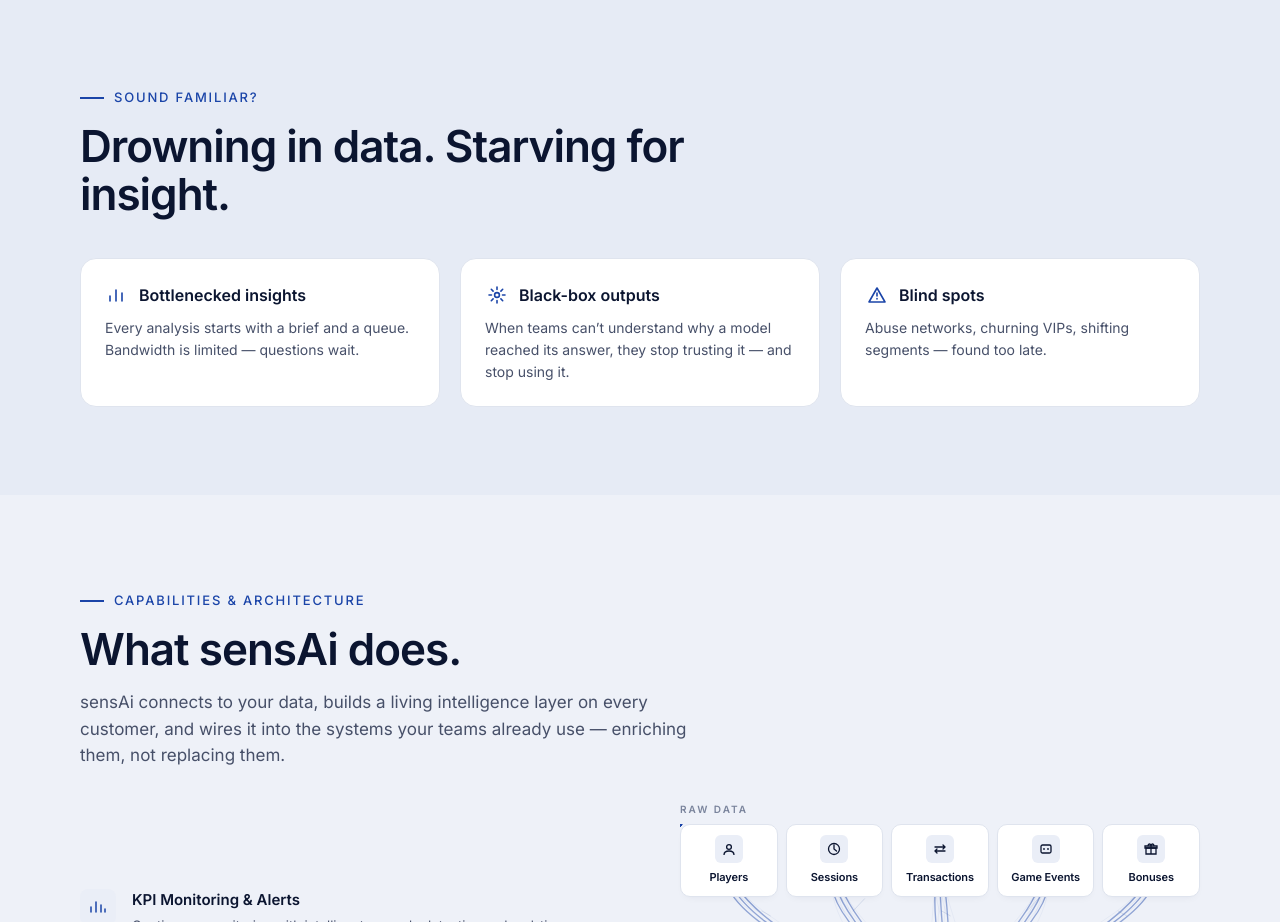
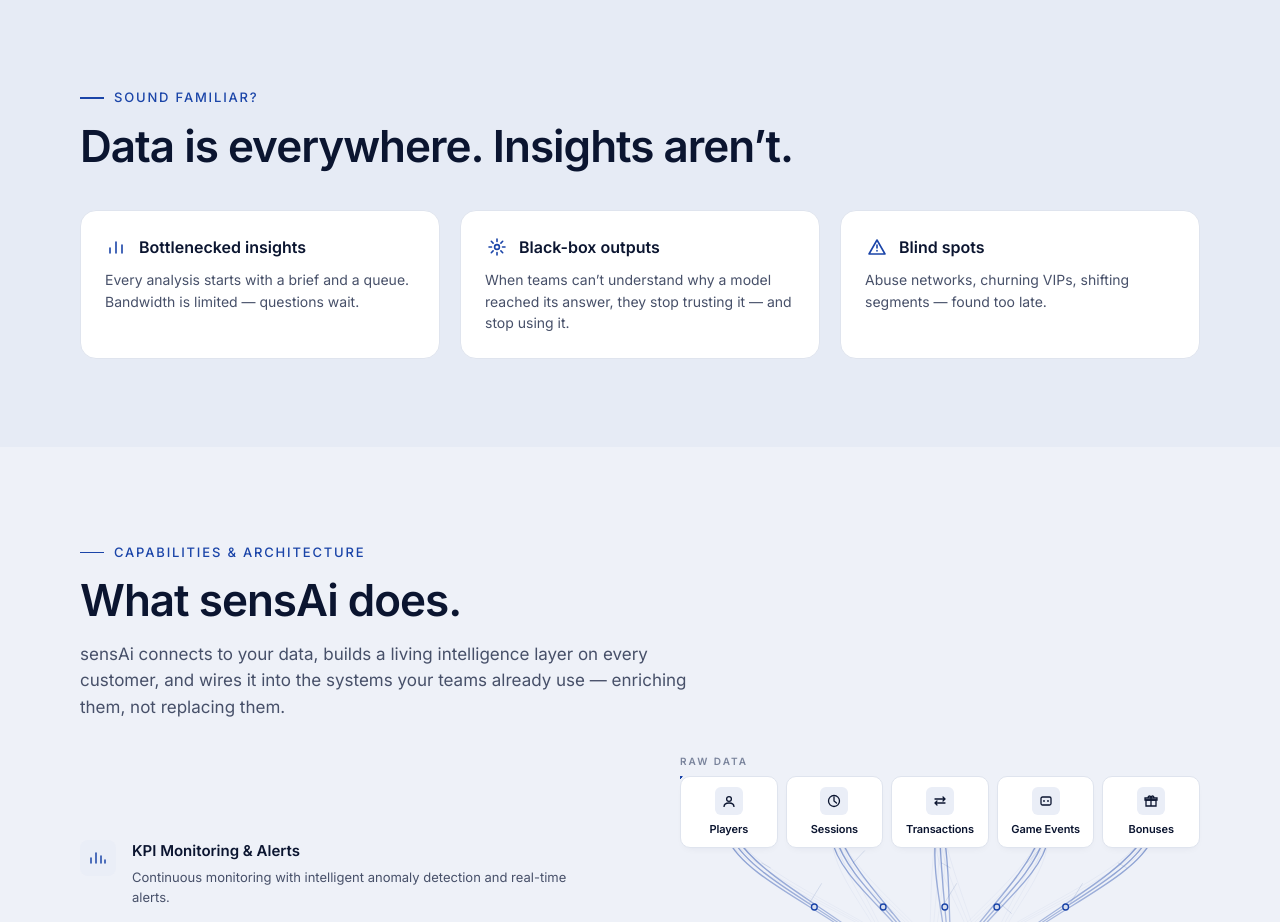
Before and after one commit to NOVA-CVM/sensai-landing, a Next.js app: page / in a window 1280 px wide. Shown: the part 780-1702 px from the top of the page. Built offline with nearby package versions, Linux system fonts and the light colour scheme.

Commit message:
Soften gap section headline
"Drowning in data. Starving for insight." was too dramatic. Replace with
"Data is everywhere. Insights aren't." — calmer parallel, plural reads
more natural in operator language.

Co-Authored-By: Claude Opus 4.6 <noreply@anthropic.com>

```diff
--- a/components/sensai/one-pager.tsx
+++ b/components/sensai/one-pager.tsx
@@ -377,7 +377,7 @@ function GapSection() {
   return (
     <SectionShell bg={SENS.bgDeeper}>
       <Eyebrow>Sound familiar?</Eyebrow>
-      <SectionTitle>Drowning in data. Starving for insight.</SectionTitle>
+      <SectionTitle>Data is everywhere. Insights aren&rsquo;t.</SectionTitle>
       <div style={{ marginTop: 40, display: 'grid', gridTemplateColumns: 'repeat(3, 1fr)', gap: 20 }}>
         <GapCard icon={<IconBars />} title="Bottlenecked insights" body="Every analysis starts with a brief and a queue. Bandwidth is limited &mdash; questions wait." />
         <GapCard icon={<IconCog />} title="Black-box outputs" body="When teams can&rsquo;t understand why a model reached its answer, they stop trusting it &mdash; and stop using it." />
```
